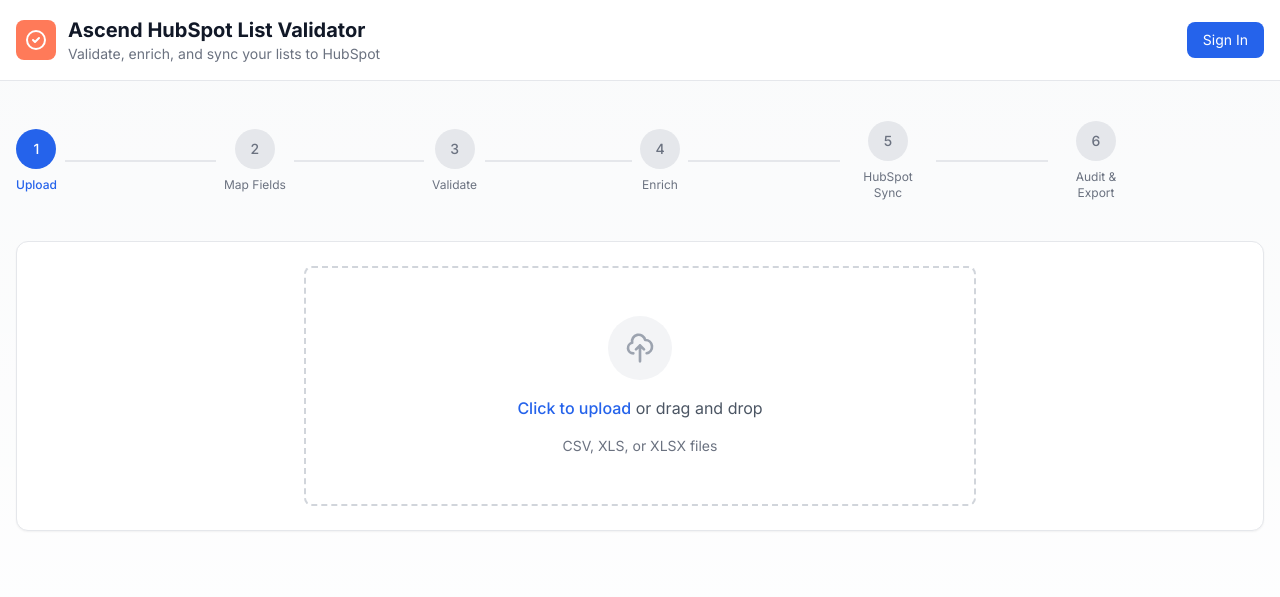
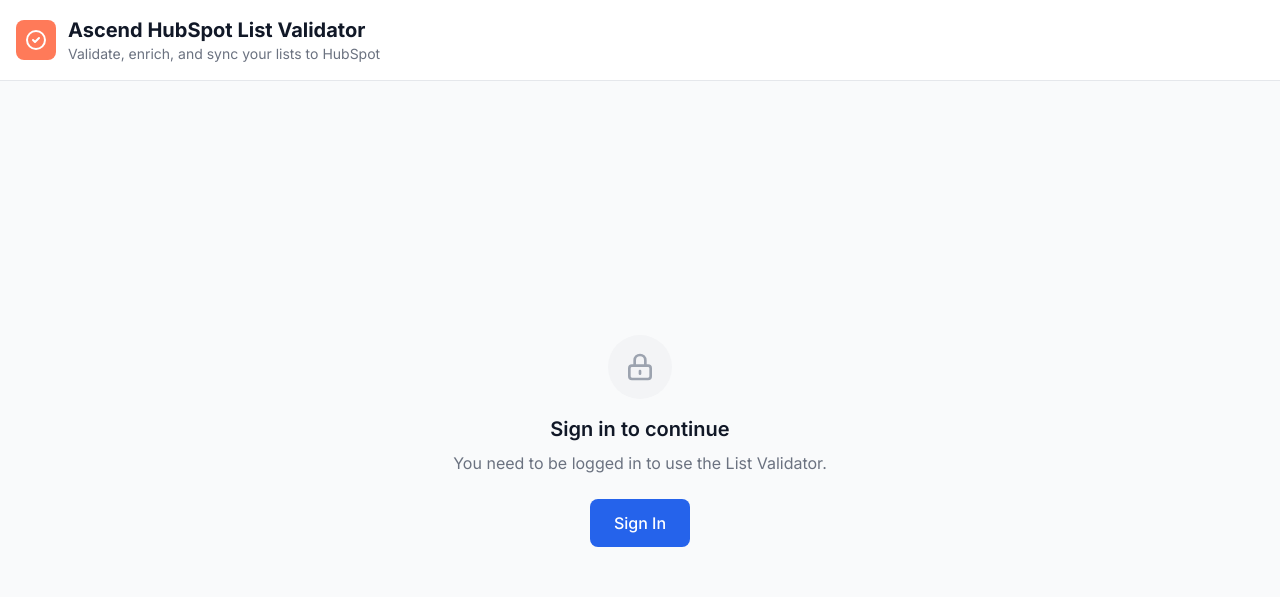
Before and after one commit to bradsommer/list-validator, a Next.js app: page / in a window 1280 px wide. Shown: the top 597 px of the page. Built offline with nearby package versions, Linux system fonts and the light colour scheme; no server answers.

Commit message:
Require login before showing app features

```diff
--- a/src/app/page.tsx
+++ b/src/app/page.tsx
@@ -35,6 +35,88 @@ export default function Home() {
     }
   };
 
+  // Show loading state
+  if (isLoading) {
+    return (
+      <main className="min-h-screen flex items-center justify-center bg-gray-50">
+        <div className="animate-spin w-8 h-8 border-4 border-primary-500 border-t-transparent rounded-full" />
+      </main>
+    );
+  }
+
+  // Show login prompt if not authenticated
+  if (!isAuthenticated) {
+    return (
+      <main className="min-h-screen bg-gray-50">
+        {/* Header */}
+        <header className="bg-white border-b border-gray-200">
+          <div className="max-w-7xl mx-auto px-4 py-4">
+            <div className="flex items-center justify-between">
+              <div className="flex items-center gap-3">
+                <div className="w-10 h-10 bg-hubspot-orange rounded-lg flex items-center justify-center">
+                  <svg
+                    className="w-6 h-6 text-white"
+                    fill="none"
+                    stroke="currentColor"
+                    viewBox="0 0 24 24"
+                  >
+                    <path
+                      strokeLinecap="round"
+                      strokeLinejoin="round"
+                      strokeWidth={2}
+                      d="M9 12l2 2 4-4m6 2a9 9 0 11-18 0 9 9 0 0118 0z"
+                    />
+                  </svg>
+                </div>
+                <div>
+                  <h1 className="text-xl font-bold text-gray-900">
+                    Ascend HubSpot List Validator
+                  </h1>
+                  <p className="text-sm text-gray-500">
+                    Validate, enrich, and sync your lists to HubSpot
+                  </p>
+                </div>
+              </div>
+            </div>
+          </div>
+        </header>
+
+        {/* Login prompt */}
+        <div className="flex items-center justify-center min-h-[calc(100vh-80px)]">
+          <div className="text-center">
+            <div className="w-16 h-16 bg-gray-100 rounded-full flex items-center justify-center mx-auto mb-4">
+              <svg
+                className="w-8 h-8 text-gray-400"
+                fill="none"
+                stroke="currentColor"
+                viewBox="0 0 24 24"
+              >
+                <path
+                  strokeLinecap="round"
+                  strokeLinejoin="round"
+                  strokeWidth={2}
+                  d="M12 15v2m-6 4h12a2 2 0 002-2v-6a2 2 0 00-2-2H6a2 2 0 00-2 2v6a2 2 0 002 2zm10-10V7a4 4 0 00-8 0v4h8z"
+                />
+              </svg>
+            </div>
+            <h2 className="text-xl font-semibold text-gray-900 mb-2">
+              Sign in to continue
+            </h2>
+            <p className="text-gray-500 mb-6">
+              You need to be logged in to use the List Validator.
+            </p>
+            <Link
+              href="/login"
+              className="inline-block px-6 py-3 bg-primary-600 text-white rounded-lg hover:bg-primary-700 font-medium"
+            >
+              Sign In
+            </Link>
+          </div>
+        </div>
+      </main>
+    );
+  }
+
   return (
     <main className="min-h-screen">
       {/* Header */}
@@ -69,10 +151,6 @@ export default function Home() {
 
             {/* Navigation */}
             <nav className="flex items-center gap-4">
-              {isLoading ? (
-                <div className="w-20 h-8 bg-gray-100 rounded animate-pulse" />
-              ) : isAuthenticated ? (
-                <>
               {isAdmin && (
                 <Link
                   href="/admin/mappings"
@@ -111,15 +189,6 @@ export default function Home() {
                   Sign out
                 </button>
               </div>
-                </>
-              ) : (
-                <Link
-                  href="/login"
-                  className="px-4 py-2 text-sm bg-primary-600 text-white rounded-lg hover:bg-primary-700"
-                >
-                  Sign In
-                </Link>
-              )}
             </nav>
           </div>
         </div>
```
Lines whose indentation alone changed are shown as unchanged.
